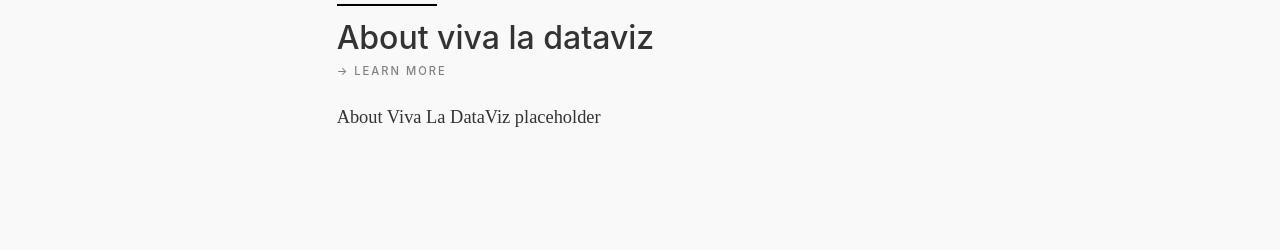
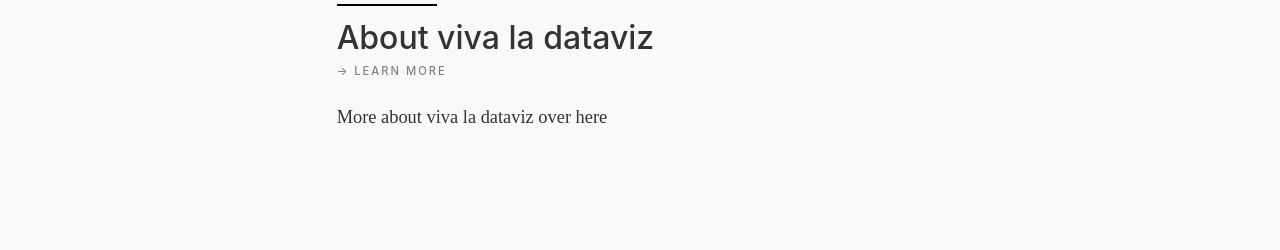
Before and after one commit to vivaladataviz/vivaladataviz.github.io, a Jekyll site: the page built from index.html, in a window 1280 px wide. Shown: the part 984-1234 px from the top of the page. Built offline with Jekyll 4.4.1, drawn with Linux system fonts in a browser that asks for light colours; some web fonts are replaced; the list of posts is cut into pages by our own code.

Commit message:
update ABOUTME placeholder

```diff
--- a/_includes/aboutme.html
+++ b/_includes/aboutme.html
@@ -1,6 +1,6 @@
 
 <div class="blogcontainer article-text">
 
-  <p>About Viva La DataViz placeholder</p>
+  <p>More about viva la dataviz over here</p>
 
 </div>
```
